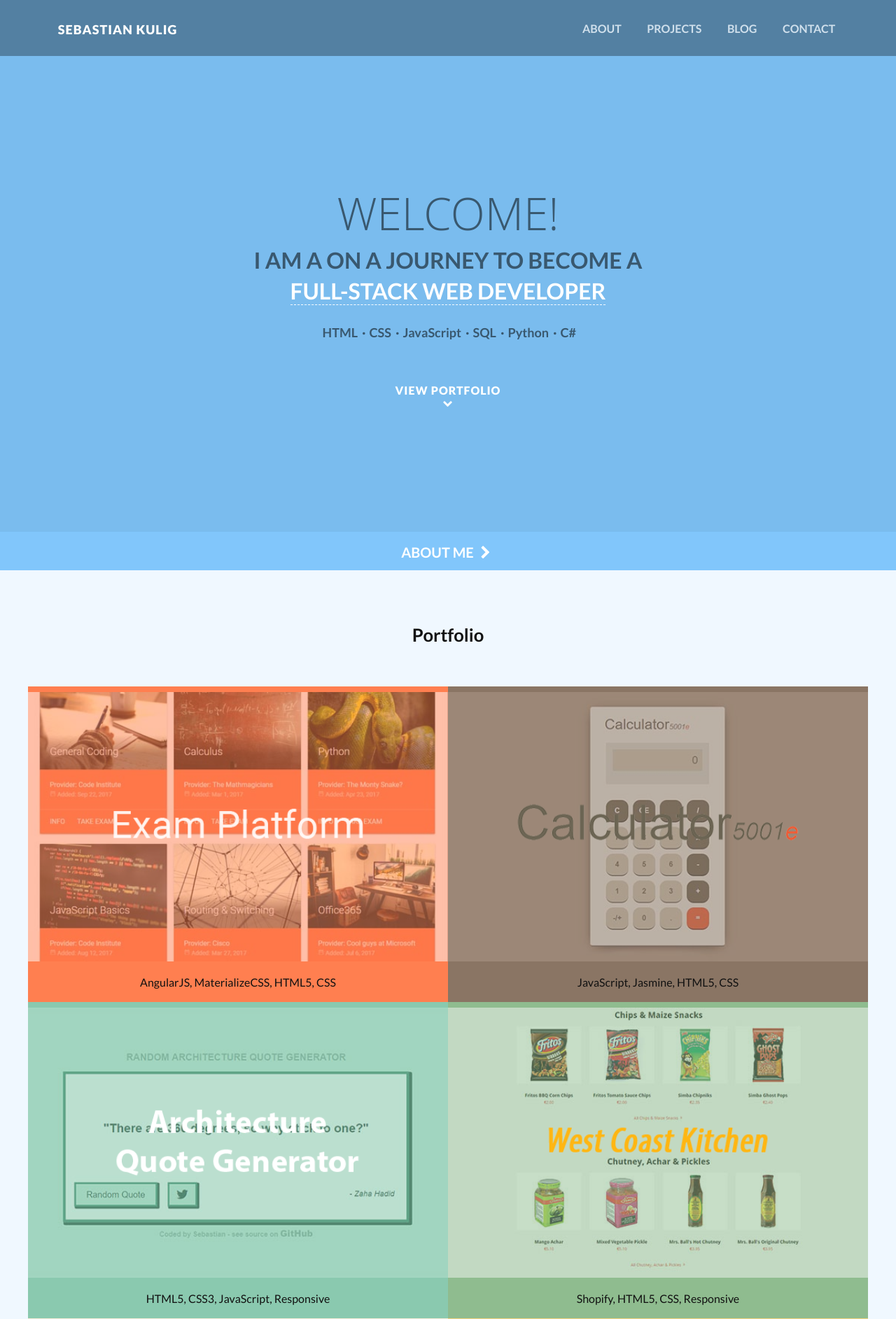
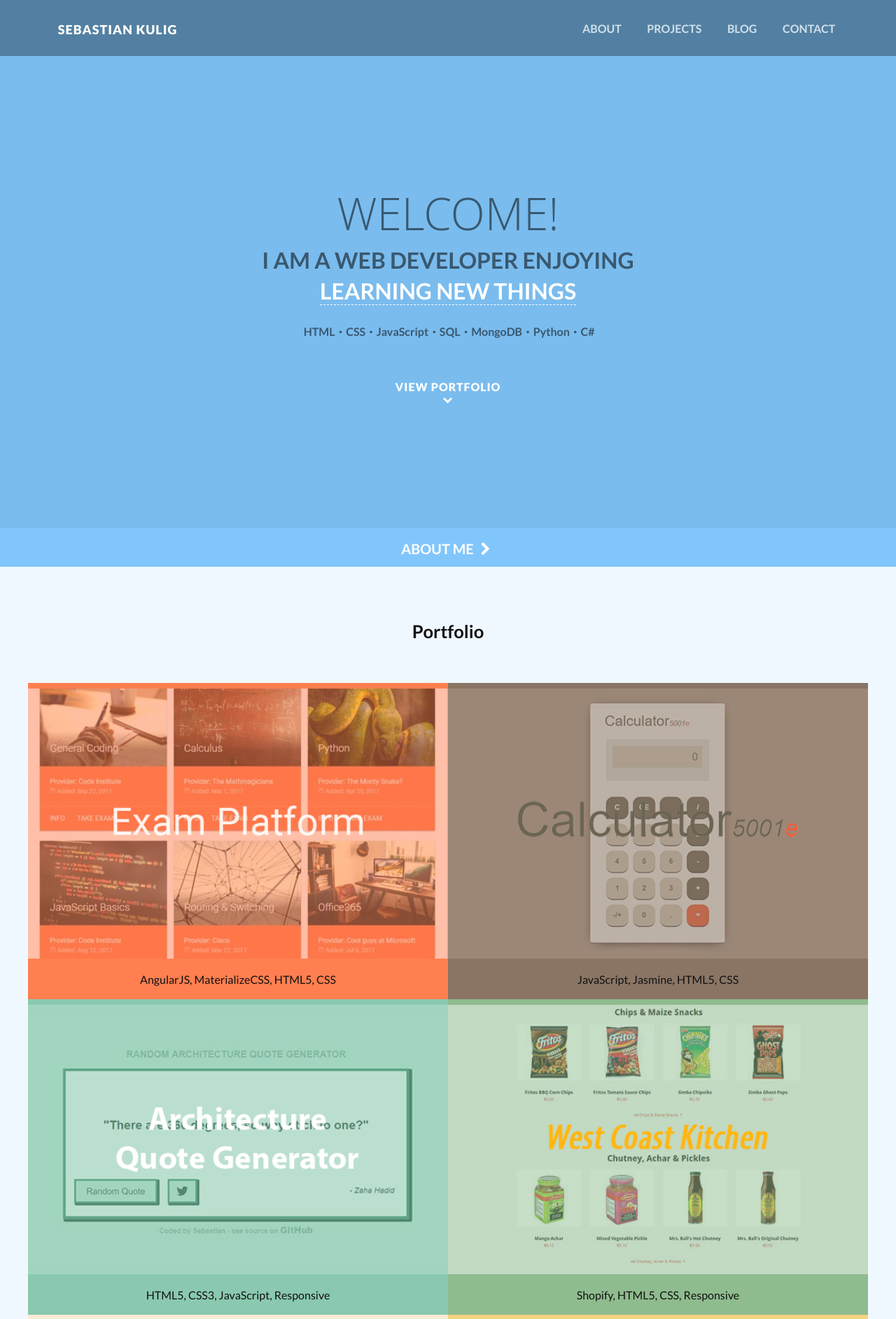
Before and after one commit to sebam2k4/sebastiankulig-Jekyll, a Jekyll site: the page built from source/_pages/home.html, in a window 1280 px wide. Shown: the top 1885 px of the page at 70% size. Built offline with Jekyll 4.4.1, drawn with Linux system fonts in a browser that asks for light colours; nearby versions of some CDN libraries.

Commit message:
updated home header

```diff
--- a/source/_pages/home.html
+++ b/source/_pages/home.html
@@ -10,13 +10,14 @@ button-bottom: contact
   <header class="intro">
     <div class="intro-container">
       <h1>
-        <span class="first-word">Welcome!</span>I am a on a journey to become a<br/> <span class="underline">Full-Stack Web developer</span>
+        <span class="first-word">Welcome!</span>I am a Web Developer enjoying<br/> <span class="underline">learning new things</span>
       </h1>
       <ul class="intro-list">
         <li>HTML</li>
         <li>CSS</li>
         <li>JavaScript</li>
         <li>SQL</li>
+        <li>MongoDB</li>
         <li>Python</li>
         <li>C#</li>
       </ul>
--- a/source/assets/css/main.scss
+++ b/source/assets/css/main.scss
@@ -264,7 +264,7 @@ main {
 }
 .intro-list {
   display: none;
-  font-size: 1.125em;
+  font-size: 1em;
 }
 .intro-scroll {
   display: inline-block;
```
